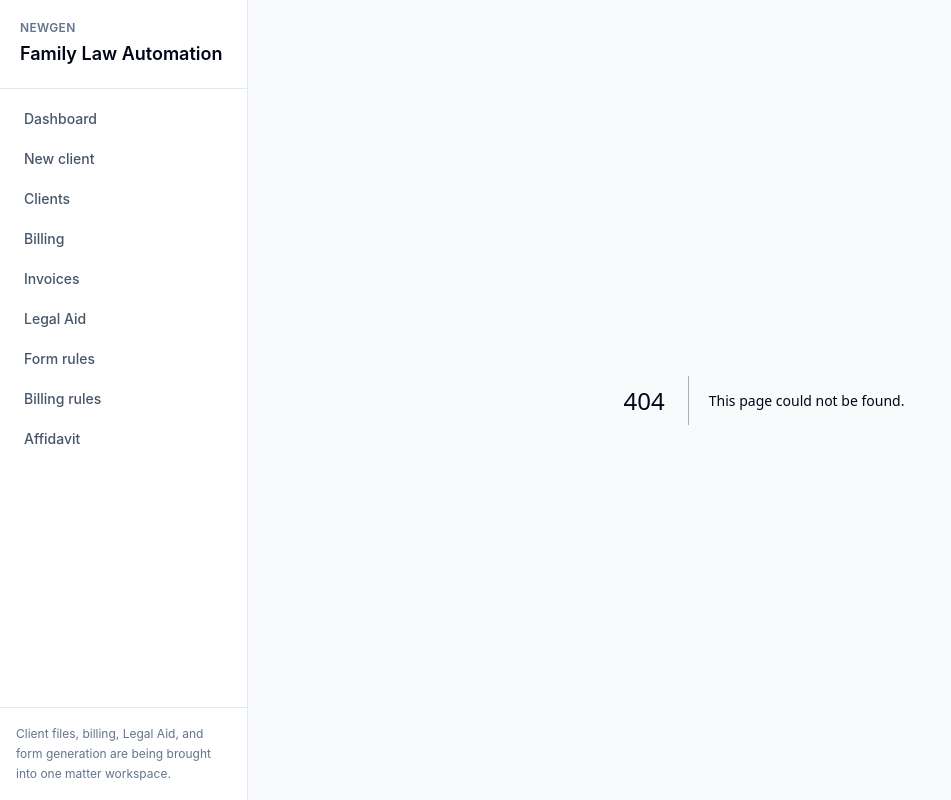
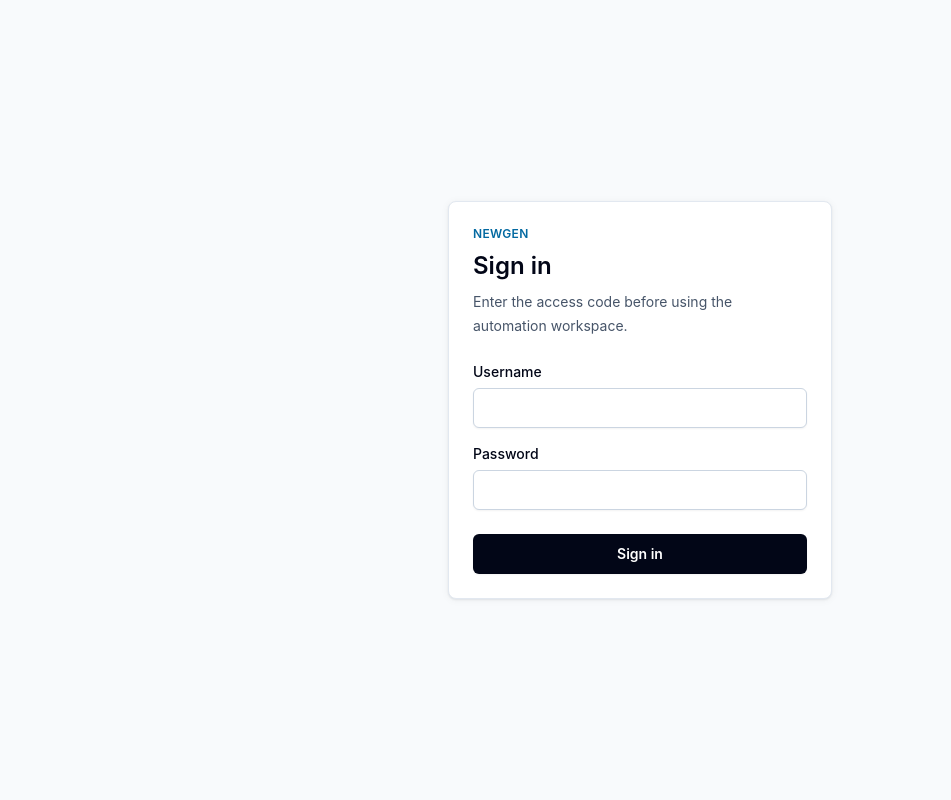
Before and after one commit to williamoneill45-maker/newgenautomation, a Next.js app: page /login in a window 1280 px wide. Before the commit this address had no page. Shown: the whole page, without its empty margins (0-951 px from the left). Built offline with nearby package versions, Linux system fonts and the light colour scheme.

Commit message:
Add site login gate

```diff
--- /dev/null
+++ b/app/api/login/route.ts
@@ -0,0 +1,43 @@
+import { createHash, timingSafeEqual } from "node:crypto";
+import { NextResponse } from "next/server";
+import { authCookieName, authPasswordHash, authSessionValue, authUsername } from "../../../lib/auth-gate";
+
+export const runtime = "nodejs";
+
+function sha256(value: string): string {
+  return createHash("sha256").update(value).digest("hex");
+}
+
+function safeEqual(left: string, right: string): boolean {
+  const leftBuffer = Buffer.from(left);
+  const rightBuffer = Buffer.from(right);
+
+  return leftBuffer.length === rightBuffer.length && timingSafeEqual(leftBuffer, rightBuffer);
+}
+
+export async function POST(request: Request) {
+  const body = (await request.json().catch(() => ({}))) as {
+    username?: string;
+    password?: string;
+  };
+
+  const username = body.username?.trim() ?? "";
+  const password = body.password ?? "";
+  const validUsername = safeEqual(username, authUsername);
+  const validPassword = safeEqual(sha256(password), authPasswordHash);
+
+  if (!validUsername || !validPassword) {
+    return NextResponse.json({ error: "Invalid username or password." }, { status: 401 });
+  }
+
+  const response = NextResponse.json({ status: "authenticated" });
+  response.cookies.set(authCookieName, authSessionValue, {
+    httpOnly: true,
+    sameSite: "lax",
+    secure: process.env.NODE_ENV === "production",
+    path: "/",
+    maxAge: 60 * 60 * 12,
+  });
+
+  return response;
+}
--- /dev/null
+++ b/app/api/logout/route.ts
@@ -0,0 +1,15 @@
+import { NextResponse } from "next/server";
+import { authCookieName } from "../../../lib/auth-gate";
+
+export async function POST() {
+  const response = NextResponse.json({ status: "signed_out" });
+  response.cookies.set(authCookieName, "", {
+    httpOnly: true,
+    sameSite: "lax",
+    secure: process.env.NODE_ENV === "production",
+    path: "/",
+    maxAge: 0,
+  });
+
+  return response;
+}
--- /dev/null
+++ b/app/login/page.tsx
@@ -0,0 +1,81 @@
+"use client";
+
+import { useRouter } from "next/navigation";
+import type { FormEvent } from "react";
+import { useState } from "react";
+
+export default function LoginPage() {
+  const router = useRouter();
+  const [username, setUsername] = useState("");
+  const [password, setPassword] = useState("");
+  const [error, setError] = useState("");
+  const [isSubmitting, setIsSubmitting] = useState(false);
+
+  async function submitLogin(event: FormEvent<HTMLFormElement>) {
+    event.preventDefault();
+    setError("");
+    setIsSubmitting(true);
+
+    try {
+      const response = await fetch("/api/login", {
+        method: "POST",
+        headers: { "Content-Type": "application/json" },
+        body: JSON.stringify({ username, password }),
+      });
+      const payload = (await response.json().catch(() => null)) as { error?: string } | null;
+
+      if (!response.ok) {
+        throw new Error(payload?.error ?? "Unable to sign in.");
+      }
+
+      const next = new URLSearchParams(window.location.search).get("next");
+      router.replace(next || "/");
+      router.refresh();
+    } catch (loginError) {
+      setError(loginError instanceof Error ? loginError.message : "Unable to sign in.");
+    } finally {
+      setIsSubmitting(false);
+    }
+  }
+
+  return (
+    <main className="flex min-h-screen items-center justify-center bg-slate-50 px-4 py-10">
+      <form onSubmit={submitLogin} className="w-full max-w-sm rounded-lg border border-slate-200 bg-white p-6 shadow-form">
+        <p className="text-xs font-semibold uppercase tracking-wide text-sky-700">NewGen</p>
+        <h1 className="mt-2 text-2xl font-semibold tracking-normal text-slate-950">Sign in</h1>
+        <p className="mt-2 text-sm leading-6 text-slate-600">Enter the access code before using the automation workspace.</p>
+
+        <label className="mt-6 block">
+          <span className="mb-1.5 block text-sm font-medium text-slate-950">Username</span>
+          <input
+            value={username}
+            onChange={(event) => setUsername(event.target.value)}
+            autoComplete="username"
+            className="h-10 w-full rounded-md border border-slate-300 bg-white px-3 text-sm text-slate-950 shadow-sm outline-none transition focus:border-sky-500 focus:ring-2 focus:ring-sky-100"
+          />
+        </label>
+
+        <label className="mt-4 block">
+          <span className="mb-1.5 block text-sm font-medium text-slate-950">Password</span>
+          <input
+            type="password"
+            value={password}
+            onChange={(event) => setPassword(event.target.value)}
+            autoComplete="current-password"
+            className="h-10 w-full rounded-md border border-slate-300 bg-white px-3 text-sm text-slate-950 shadow-sm outline-none transition focus:border-sky-500 focus:ring-2 focus:ring-sky-100"
+          />
+        </label>
+
+        {error ? <p className="mt-4 rounded-md border border-red-200 bg-red-50 px-3 py-2 text-sm text-red-700">{error}</p> : null}
+
+        <button
+          type="submit"
+          disabled={isSubmitting}
+          className="mt-6 h-10 w-full rounded-md bg-slate-950 px-4 text-sm font-semibold text-white shadow-sm transition hover:bg-slate-800 disabled:cursor-not-allowed disabled:bg-slate-400"
+        >
+          {isSubmitting ? "Signing in..." : "Sign in"}
+        </button>
+      </form>
+    </main>
+  );
+}
--- a/components/AppShell.tsx
+++ b/components/AppShell.tsx
@@ -17,6 +17,10 @@ const navItems = [
 
 export function AppShell({ children }: { children: React.ReactNode }) {
   const pathname = usePathname();
+
+  if (pathname === "/login") {
+    return <>{children}</>;
+  }
 
   return (
     <div className="min-h-screen bg-white text-slate-950 lg:grid lg:grid-cols-[248px_1fr]">
--- /dev/null
+++ b/lib/auth-gate.ts
@@ -0,0 +1,11 @@
+export const authCookieName = "newgen_auth";
+
+export const authSessionValue =
+  process.env.AUTH_SESSION_VALUE ??
+  "f4bb37247a2898f5514c8e90a70f1df7ce4e43373c8dae34cf47236244f016cb";
+
+export const authUsername = process.env.AUTH_USERNAME ?? "admin";
+
+export const authPasswordHash =
+  process.env.AUTH_PASSWORD_SHA256 ??
+  "16696042c3ae90028127a60b0cf1089ed908dba815f673adc9357c6eeacb4264";
```
Also changed, not shown: middleware.ts (added, +41 -0 lines).
